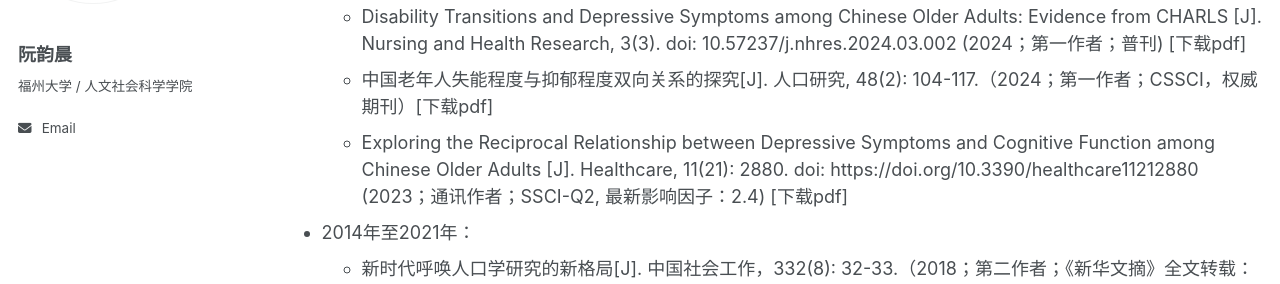
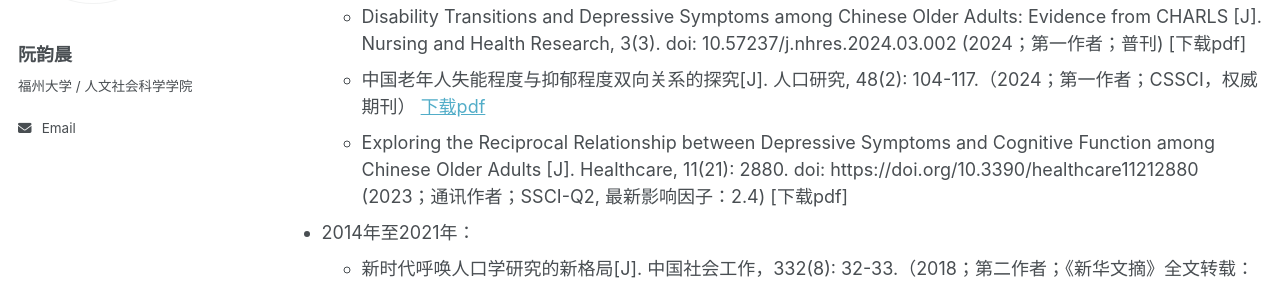
Before and after one commit to RuanYunchen/RuanYunchen.github.io, a Jekyll site: the page built from _pages/publications.md, in a window 1280 px wide and 900 px high. Shown: the part 243-527 px from the top of the window. Built offline with Jekyll 4.4.1, drawn with Linux system fonts in a browser that asks for light colours; part of the change alters nothing that is shown.

```diff
--- a/_pages/publications.md
+++ b/_pages/publications.md
@@ -11,7 +11,7 @@ author_profile: true
 
 - 2021年至今：
   - Disability Transitions and Depressive Symptoms among Chinese Older Adults: Evidence from CHARLS [J]. Nursing and Health Research, 3(3). doi: 10.57237/j.nhres.2024.03.002 (2024；第一作者；普刊) [下载pdf]
-  - 中国老年人失能程度与抑郁程度双向关系的探究[J]. 人口研究, 48(2): 104-117.（2024；第一作者；CSSCI，权威期刊）[下载pdf]
+  - 中国老年人失能程度与抑郁程度双向关系的探究[J]. 人口研究, 48(2): 104-117.（2024；第一作者；CSSCI，权威期刊） <a href="/files/pubs/Disability.pdf"  download="download.pdf">下载pdf</a>
   - Exploring the Reciprocal Relationship between Depressive Symptoms and Cognitive Function among Chinese Older Adults [J]. Healthcare, 11(21): 2880. doi: https://doi.org/10.3390/healthcare11212880 (2023；通讯作者；SSCI-Q2, 最新影响因子：2.4) [下载pdf]
 
 - 2014年至2021年：
```
Also changed, not shown: 6 other files.
